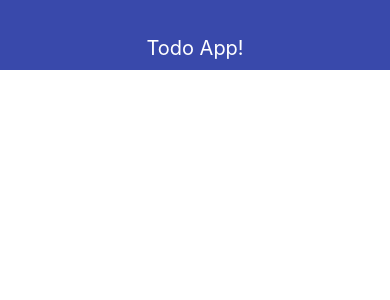
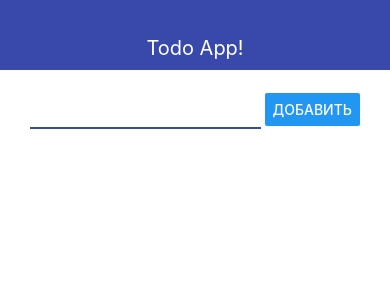
Before and after one commit to camward/RN-Todo-App, a React Native app: screen / in a window 390 px wide. Shown: the top 300 px of the page. Built offline with nearby package versions, Linux system fonts and the light colour scheme.

Commit message:
добавление формы

```diff
--- a/App.js
+++ b/App.js
@@ -1,15 +1,22 @@
 import React from 'react'
 import { StyleSheet, Text, View } from 'react-native'
 import { Navbar } from './src/Navbar'
+import { AddTodo } from './src/AddTodo'
 
 export default function App() {
   return (
-    <View style={styles.container}>
+    <View>
       <Navbar title='Todo App!' />
+      <View style={styles.container}>
+        <AddTodo />
+      </View>
     </View>
   )
 }
 
 const styles = StyleSheet.create({
-  container: {}
+  container: {
+    paddingHorizontal: 30,
+    paddingVertical: 20
+  }
 })
--- /dev/null
+++ b/src/AddTodo.js
@@ -0,0 +1,26 @@
+import React from 'react'
+import { View, StyleSheet, TextInput, Button } from 'react-native'
+
+export const AddTodo = props => {
+  return (
+    <View style={styles.block}>
+      <TextInput style={styles.input} />
+      <Button title='Добавить' />
+    </View>
+  )
+}
+
+const styles = StyleSheet.create({
+  block: {
+    flexDirection: 'row',
+    justifyContent: 'space-between',
+    alignItems: 'center'
+  },
+  input: {
+    width: '70%',
+    padding: 10,
+    borderStyle: 'solid',
+    borderBottomWidth: 2,
+    borderBottomColor: '#3949ab'
+  }
+})
```
